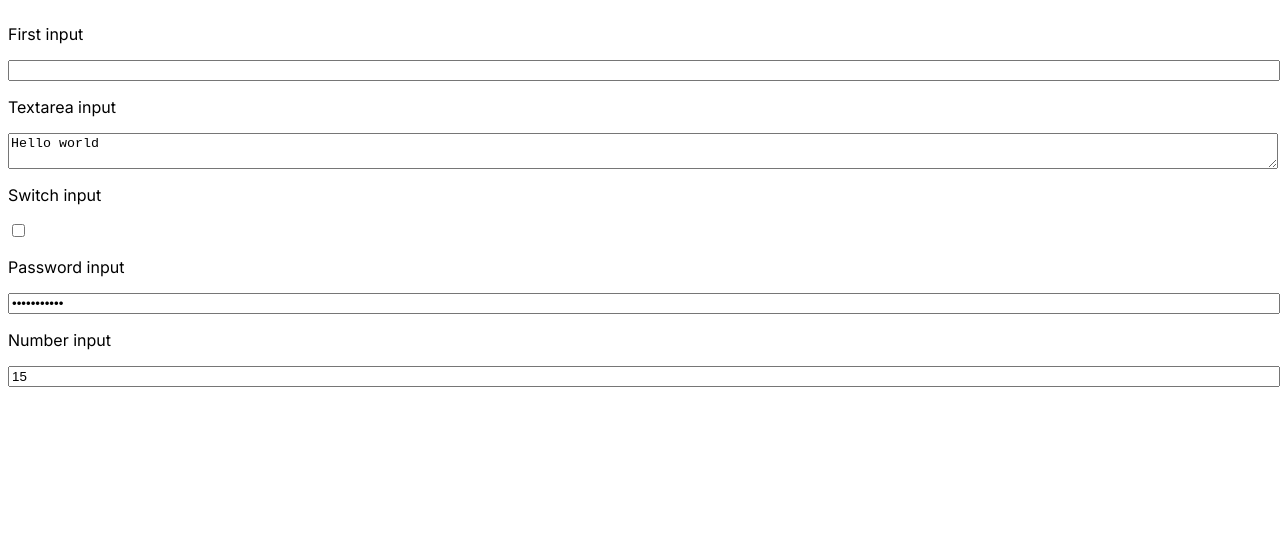
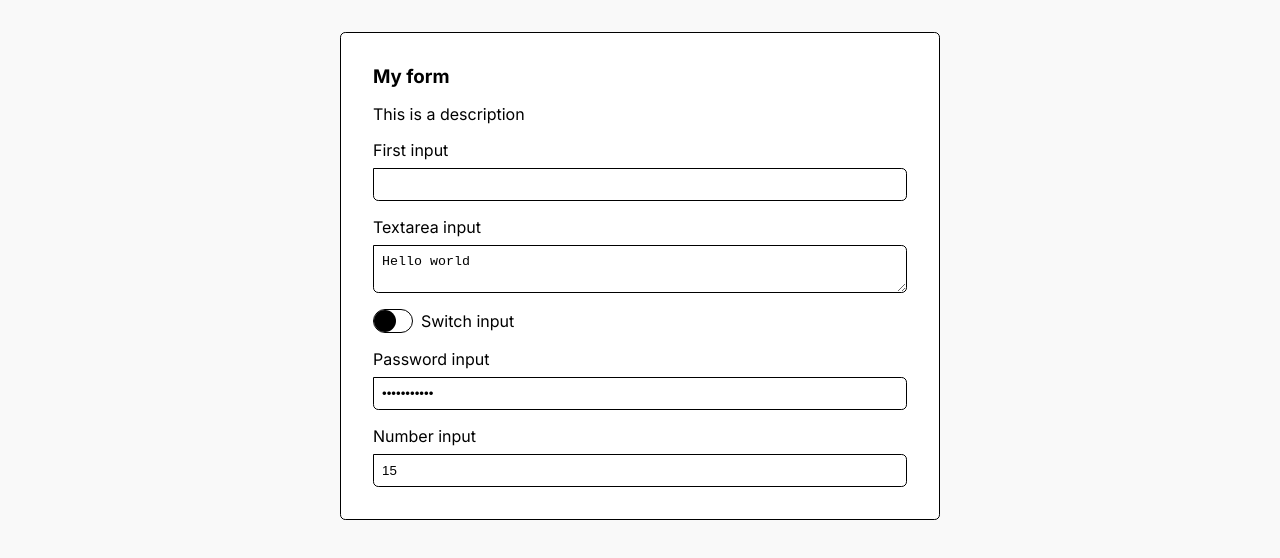
Before and after one commit to cristian-albu/acj, a Next.js app: page / in a window 1280 px wide. Shown: the top 558 px of the page. Built offline with nearby package versions, Linux system fonts and the light colour scheme.

Commit message:
form scss

```diff
--- a/app/globals.scss
+++ b/app/globals.scss
@@ -0,0 +1,26 @@
+* {
+    box-sizing: border-box;
+    padding: 0;
+    margin: 0;
+}
+
+html,
+body {
+    max-width: 100vw;
+    overflow-x: hidden;
+}
+
+body {
+    width: 100%;
+    display: flex;
+    flex-direction: column;
+    justify-content: center;
+    align-items: center;
+    padding-top: 2rem;
+    background-color: rgb(249, 249, 249);
+}
+
+a {
+    color: inherit;
+    text-decoration: none;
+}
--- a/shared/inputs/Form.tsx
+++ b/shared/inputs/Form.tsx
@@ -2,6 +2,7 @@
 import React, { ChangeEvent, useState } from "react";
 import Input from "./Input";
 import { TDataState, TFormPropsObject, TInput } from "./types";
+import styles from "@/shared/inputs/inputs.module.scss";
 
 /**
  * Create a data structure that will generate a form with all of its inputs
@@ -53,7 +54,9 @@ const Form: React.FC<TFormPropsObject> = ({ formProps }) => {
     const handleAction = () => {};
 
     return (
-        <form onChange={eventHandlers.onChange}>
+        <form className={styles.form} onChange={eventHandlers.onChange} id={header?.id}>
+            <h3>{header?.title}</h3>
+            <p>{header?.description}</p>
             {inputs.map((props: TInput) => {
                 return <Input key={props.id} {...props} />;
             })}
--- a/shared/inputs/Input.tsx
+++ b/shared/inputs/Input.tsx
@@ -33,13 +33,12 @@ const Input: React.FC<TInput> = ({ id, label, type, validationMethods, defaultVa
     const commonInputPropsAndHandlers = {
         id,
         name: label,
-        onchange: validationCallback,
+        onChange: validationCallback,
     };
 
     if (type === "switch") {
         return (
             <label className={styles.switchLabel}>
-                <p className={styles.switchLabelP}>{label}</p>
                 <input
                     className={styles.switch}
                     type="checkbox"
@@ -47,6 +46,8 @@ const Input: React.FC<TInput> = ({ id, label, type, validationMethods, defaultVa
                     {...commonInputPropsAndHandlers}
                     {...rest}
                 />
+                <div className={styles.switch} />
+                <p className={styles.switchLabelP}>{label}</p>
             </label>
         );
     } else if (type === "textarea") {
--- a/shared/inputs/inputs.module.scss
+++ b/shared/inputs/inputs.module.scss
@@ -1,9 +1,27 @@
+.form {
+    width: 100%;
+    min-width: 600px;
+    max-width: 900px;
+    border: 1px solid black;
+    border-radius: 0.33rem;
+    display: flex;
+    flex-direction: column;
+    justify-content: flex-start;
+    align-items: flex-start;
+    padding: 2rem;
+    gap: 1rem;
+    background-color: white;
+}
+
 .label {
     width: 100%;
+    max-width: 100%;
     display: flex;
     flex-direction: column;
+
     .labelP {
         font-size: 1rem;
+        margin-bottom: 0.5rem;
         &::first-letter {
             text-transform: uppercase;
         }
@@ -11,6 +29,21 @@
 
     .input {
         width: 100%;
+        outline: none;
+        border: 1px solid black;
+        padding: 0.5rem;
+        border-radius: 0.33rem;
+        border-top-left-radius: 0px;
+        transition: border 200ms;
+
+        &:hover {
+            border: 1px solid red;
+        }
+
+        &:active,
+        &:focus {
+            border: 1px solid blue;
+        }
     }
 
     textarea {
@@ -19,10 +52,53 @@
     }
 }
 
-.switchlabel {
+.switchLabel {
+    display: flex;
+    flex-direction: row;
+    flex-wrap: wrap;
+    justify-content: flex-start;
+    align-items: center;
+
     .switchLabelP {
+        margin-left: 0.5rem;
     }
 
     .switch {
+        height: 1.5rem;
+        background-color: rgb(255, 255, 255);
+        border: 1px solid black;
+        border-radius: 99rem;
+        position: relative;
+        cursor: pointer;
+        padding-left: 0rem;
+        padding-right: 1rem;
+        transition: padding 200ms;
+
+        &:after {
+            display: block;
+            content: "";
+            background-color: rgb(0, 0, 0);
+            height: 100%;
+            aspect-ratio: 1/1;
+            border-radius: 100%;
+            transition: background-color 200ms;
+        }
+    }
+
+    input[type="checkbox"] {
+        width: 0px;
+        height: 0px;
+        transition: all 200ms;
+
+        &:checked {
+            ~ .switch {
+                padding-left: 1rem;
+                padding-right: 0rem;
+
+                &:after {
+                    background-color: rgb(126, 126, 126);
+                }
+            }
+        }
     }
 }
```
